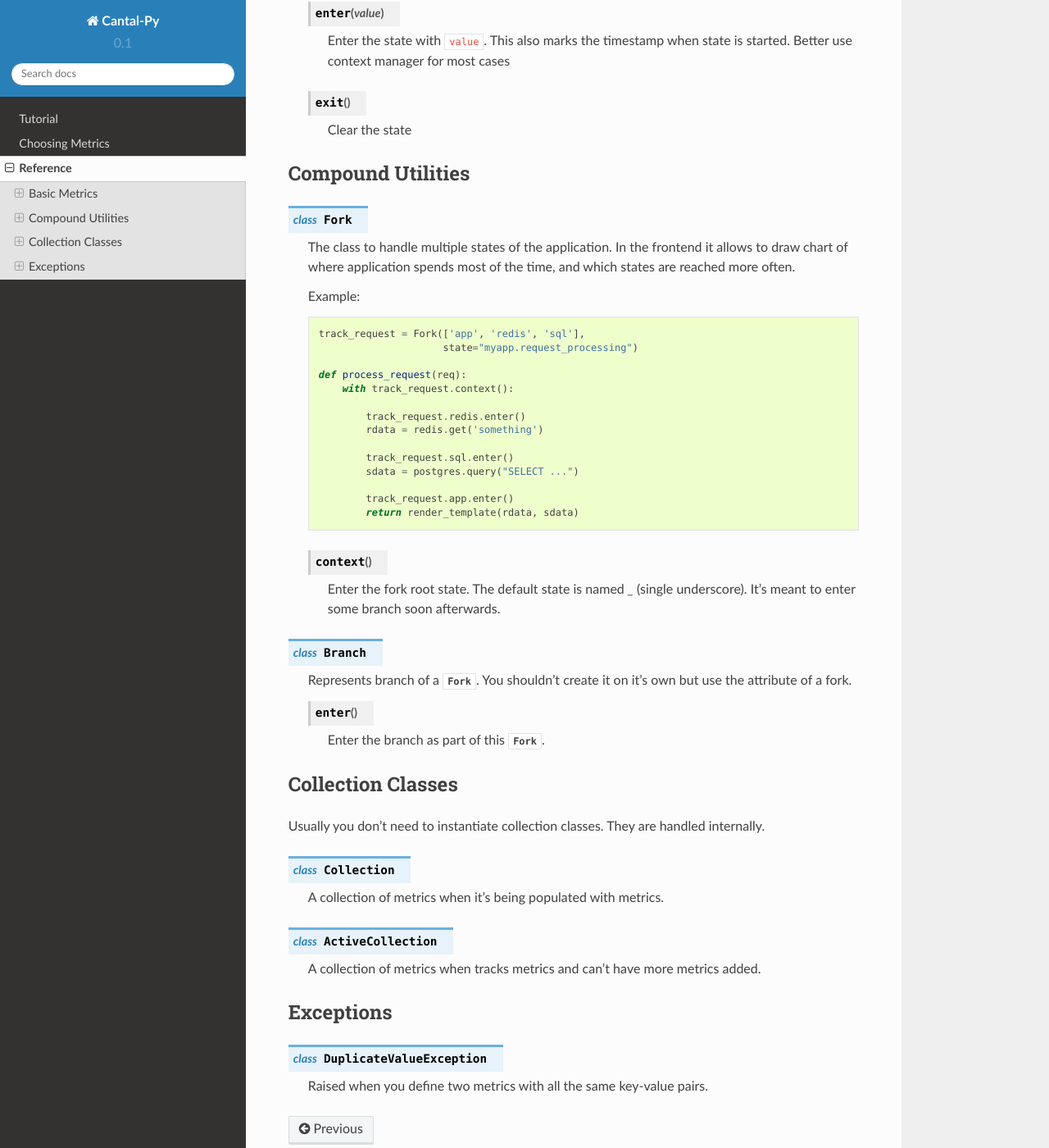
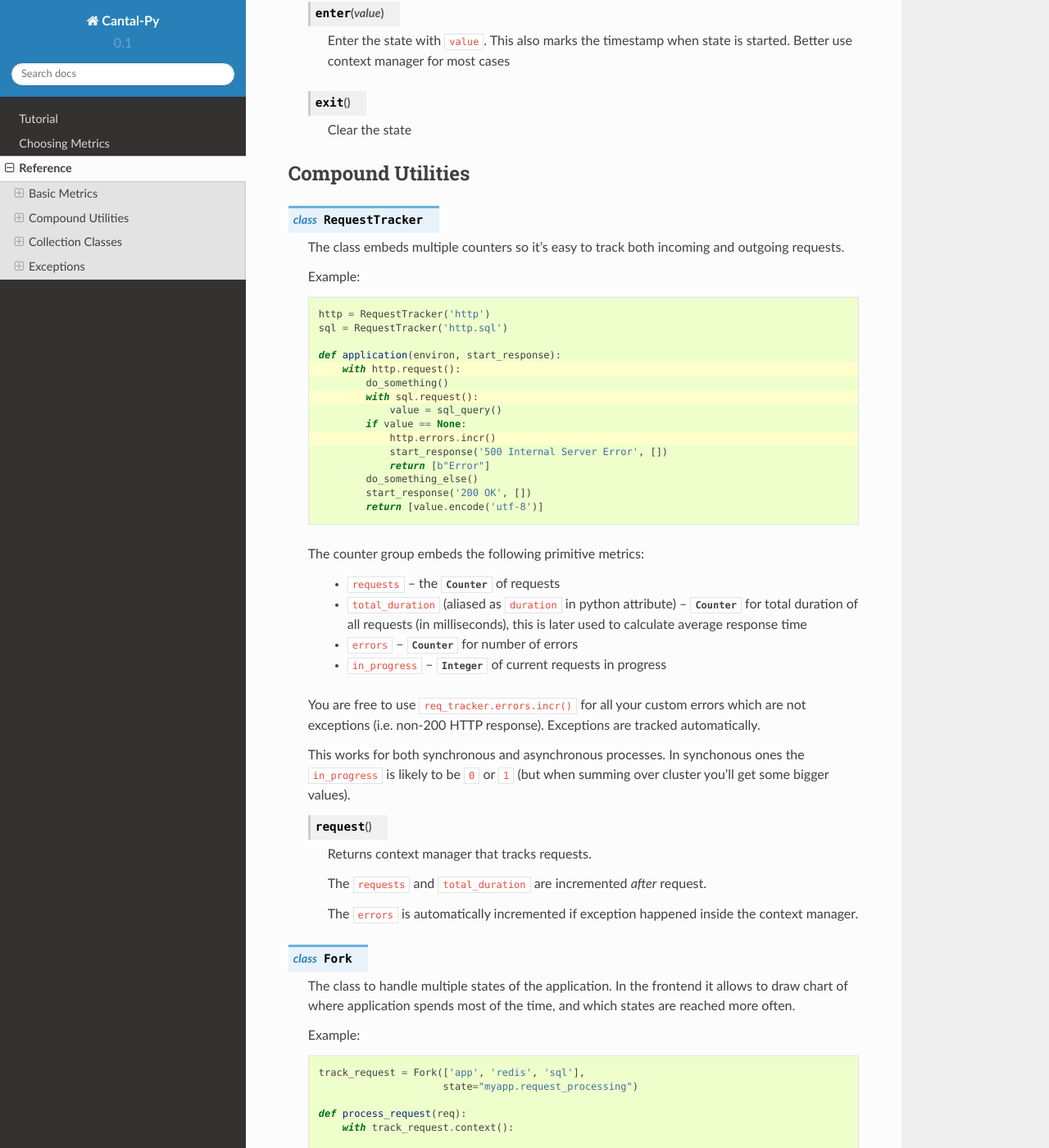
Before and after one commit to tailhook/cantal-py, a Sphinx documentation site: the page built from doc/reference.rst, in a window 1280 px wide and 1400 px high, scrolled down 1993 px. Shown: the whole window at 82% size. Built offline with Sphinx 7.4.7 and the Read the Docs theme 2.0.0, drawn with Linux system fonts in a browser that asks for light colours.

Commit message:
Implement RequestTracker

```diff
--- a/cantal/__init__.py
+++ b/cantal/__init__.py
@@ -4,12 +4,14 @@ from .counters import Counter
 from .levels import Float, Integer
 from .simple_state import State
 from .fork import Fork
+from .req import RequestTracker
 
 
 __all__ = [
     "Collection", "DuplicateValueException",
     "Counter",
     "Fork",
+    "RequestTracker",
     "Float", "Integer",  # may be better names?
     "State",
     "start",
--- a/doc/reference.rst
+++ b/doc/reference.rst
@@ -109,6 +109,59 @@ over multiple processes by different dimensions.
 Compound Utilities
 ==================
 
+.. class:: RequestTracker
+
+   The class embeds multiple counters so it's easy to track both incoming
+   and outgoing requests.
+
+   Example:
+
+   .. code-block:: python
+        :emphasize-lines: 5,7,10
+
+        http = RequestTracker('http')
+        sql = RequestTracker('http.sql')
+
+        def application(environ, start_response):
+            with http.request():
+                do_something()
+                with sql.request():
+                    value = sql_query()
+                if value == None:
+                    http.errors.incr()
+                    start_response('500 Internal Server Error', [])
+                    return [b"Error"]
+                do_something_else()
+                start_response('200 OK', [])
+                return [value.encode('utf-8')]
+
+   The counter group embeds the following primitive metrics:
+
+    * ``requests`` -- the :class:`Counter` of requests
+    * ``total_duration`` (aliased as ``duration`` in python attribute)
+      -- :class:`Counter` for total duration of all requests (in milliseconds),
+      this is later used to calculate average response time
+    * ``errors`` -- :class:`Counter` for number of errors
+    * ``in_progress`` -- :class:`Integer` of current requests in progress
+
+   You are free to use ``req_tracker.errors.incr()`` for all your custom
+   errors which are not exceptions (i.e. non-200 HTTP response). Exceptions
+   are tracked automatically.
+
+   This works for both synchronous and asynchronous processes. In synchonous
+   ones the ``in_progress`` is likely to be ``0`` or ``1`` (but when summing
+   over cluster you'll get some bigger values).
+
+   .. method:: request()
+
+      Returns context manager that tracks requests.
+
+      The ``requests`` and ``total_duration`` are incremented *after* request.
+
+      The ``errors`` is automatically incremented if exception happened
+      inside the context manager.
+
+
 .. class:: Fork
 
    The class to handle multiple states of the application. In the frontend
```
Also changed, not shown: 1 other file.
